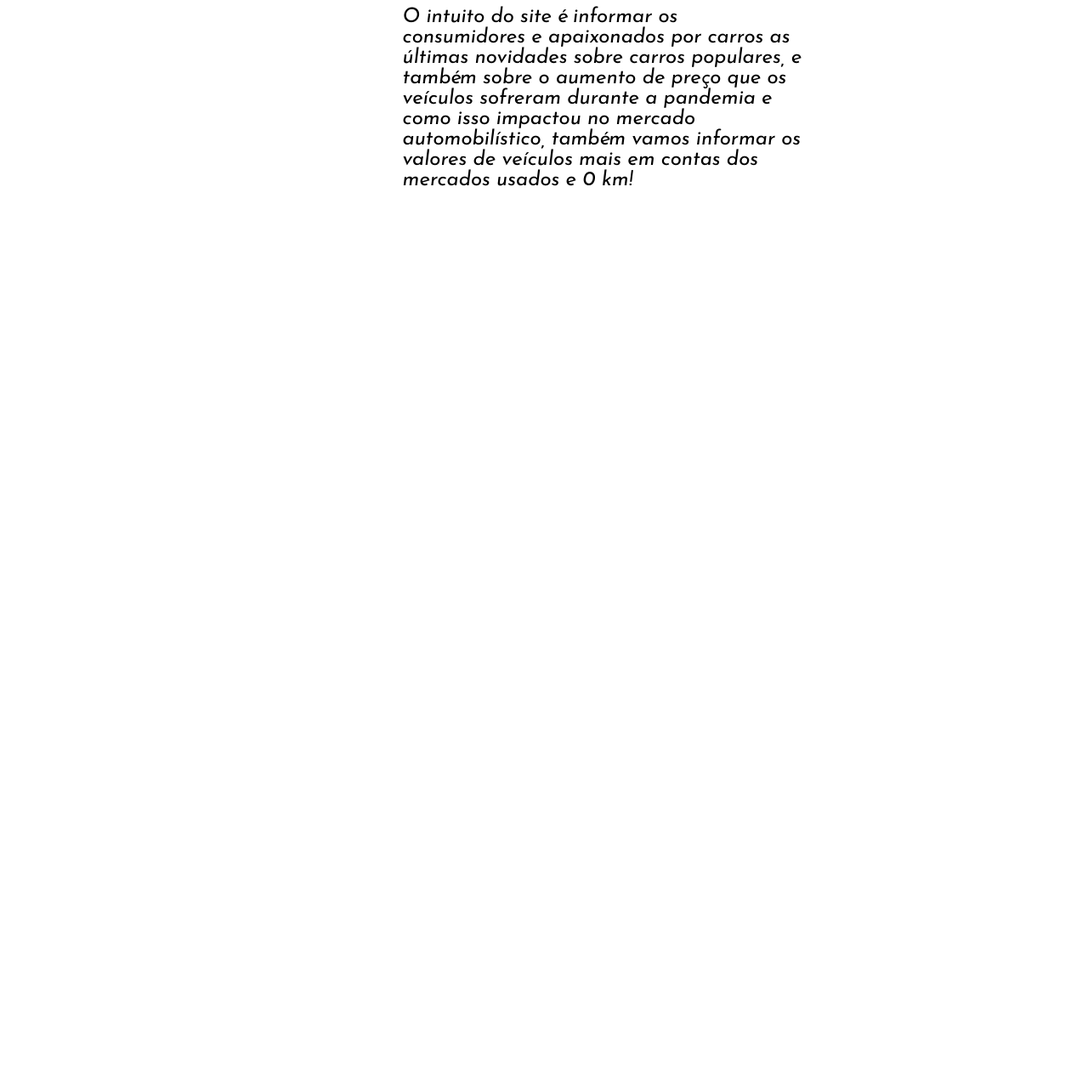
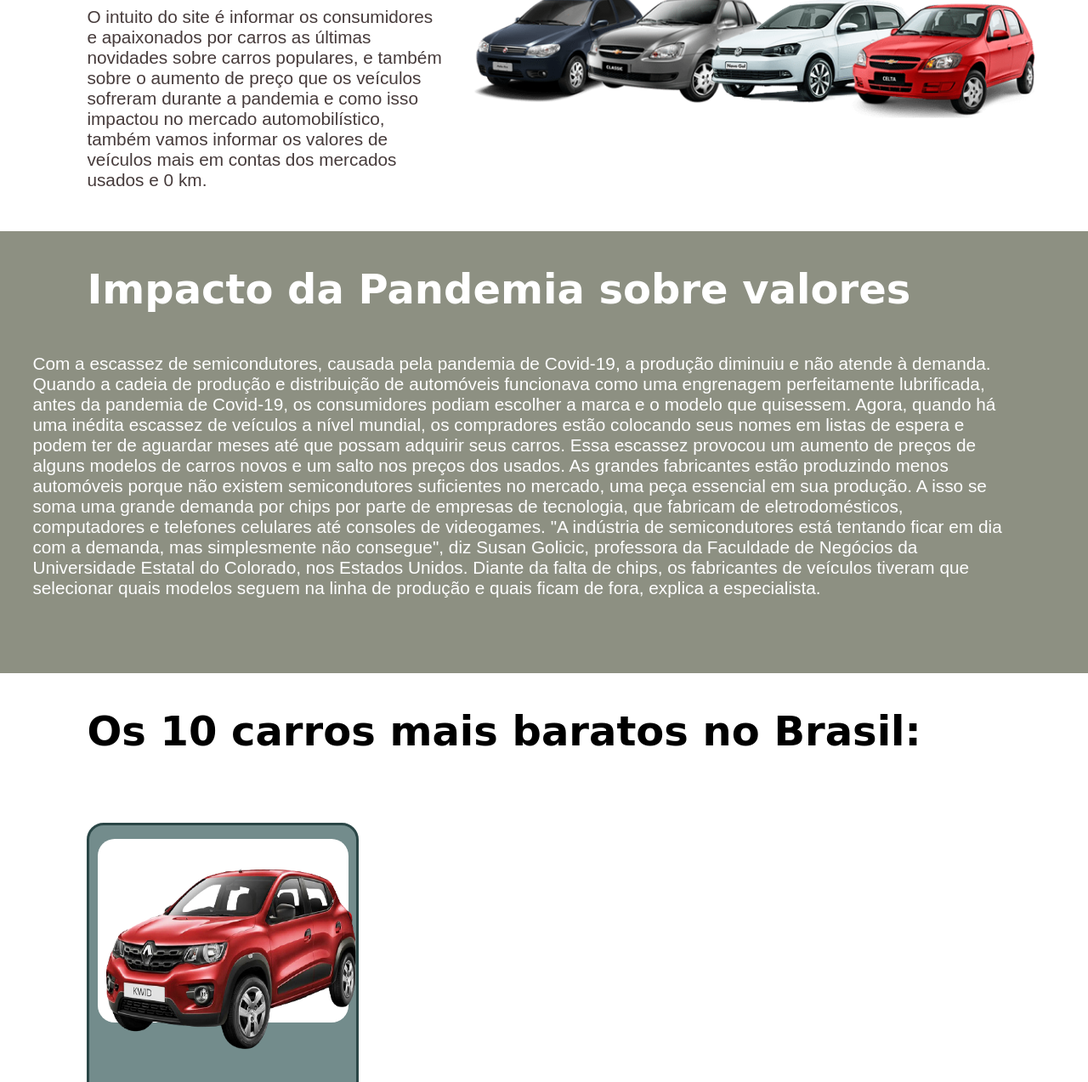
Before and after one commit to whybiel/projeto-pessoal, a plain HTML site: page index.html in a window 1280 px wide. Shown: the part 504-1777 px from the top of the page at 85% size. Before the commit the page ends 800 px from the top, so only its background shows below. Drawn offline with Linux system fonts and the light colour scheme; a web font is replaced by a local one.

Commit message:
Começando a desenvolver o site

```diff
--- a/index.html
+++ b/index.html
@@ -19,10 +19,25 @@
         </nav>
     </header>
     <main>
-        <h2 class="h2-top">Afinal, qual o intuito da Lata Velha?</h2>
-        <div class="text">
-            <p class="text-one">O intuito do site é informar os consumidores e apaixonados por carros as últimas novidades sobre carros populares, e também sobre o aumento de preço que os veículos sofreram durante a pandemia e como isso impactou no mercado automobilístico, também vamos informar os valores de veículos mais em contas dos mercados usados e 0 km!  </p>
+        <section class="about">
+            <h2 class="h2-top">Afinal, qual o intuito do Lata Velha?</h2>
+            <div class="text">
+                <p class="text-one">O intuito do site é informar os consumidores e apaixonados por carros as últimas novidades sobre carros populares, e também sobre o aumento de preço que os veículos sofreram durante a pandemia e como isso impactou no mercado automobilístico, também vamos informar os valores de veículos mais em contas dos mercados usados e 0 km.</p>
+                <img class="cars"src="./fotos/carros-locaçao.png" alt="carros populares">
         </div>
+        </section>
+        <div class="impact">
+            <h2 class="h2-impact">Impacto da Pandemia sobre valores</h2>
+            <p class="p-impact">Com a escassez de semicondutores, causada pela pandemia de Covid-19, a produção diminuiu e não atende à demanda. Quando a cadeia de produção e distribuição de automóveis funcionava como uma engrenagem perfeitamente lubrificada, antes da pandemia de Covid-19, os consumidores podiam escolher a marca e o modelo que quisessem. Agora, quando há uma inédita escassez de veículos a nível mundial, os compradores estão colocando seus nomes em listas de espera e podem ter de aguardar meses até que possam adquirir seus carros. Essa escassez provocou um aumento de preços de alguns modelos de carros novos e um salto nos preços dos usados. As grandes fabricantes estão produzindo menos automóveis porque não existem semicondutores suficientes no mercado, uma peça essencial em sua produção. A isso se soma uma grande demanda por chips por parte de empresas de tecnologia, que fabricam de eletrodomésticos, computadores e telefones celulares até consoles de videogames. "A indústria de semicondutores está tentando ficar em dia com a demanda, mas simplesmente não consegue", diz Susan Golicic, professora da Faculdade de Negócios da Universidade Estatal do Colorado, nos Estados Unidos. Diante da falta de chips, os fabricantes de veículos tiveram que selecionar quais modelos seguem na linha de produção e quais ficam de fora, explica a especialista.</p>
+        </div>
+        <section class="top10">
+            <h2 class="h2-top10">Os 10 carros mais baratos no Brasil:</h2>
+            <div class="cont-kwid">
+                <div class="gray">
+                    <img class="kwid" src="./fotos/kisspng-renault-kwid-car-dacia-duster-renault-kwid-rxt-5b2417f9807517.6985113815290920895262-removebg-preview.png" alt="renault kwid">
+                </div>
+            </div>
+        </section>
     </main>
     <footer></footer>
 </body>
--- a/style.css
+++ b/style.css
@@ -4,11 +4,10 @@
     margin:0;
     padding:0;
     box-sizing:border-box;
-
 }
 header{
     width:100%;
-    height:35vh;
+    height:30vh;
     background-image: linear-gradient(45deg, #e14fad 0%, #f9d423 100%);
     display: flex;
     align-items: center;
@@ -56,7 +55,7 @@ a{
 }
 .li-nav{
     font-size:2rem;
-    color:blanchedalmond;
+    color:white;
     list-style:none;
     font-family: 'Supermercado One', cursive;
 }
@@ -65,8 +64,12 @@ a{
     transform: scale(1.1);
     text-decoration:underline;
 }
+.about{
+    margin-top:10vh;
+    position: relative;
+}
 .h2-top{
-    width:30%;
+    width:40%;
     font-size: 3rem;
     font-family: 'Supermercado One', cursive;
     margin:5vh 0 0 8vw;
@@ -76,14 +79,76 @@ a{
     height:30vh;
     background-size:200%;
     border-radius:20px;
-    margin:1vh 0 0 35vw;
+    margin:1vh 0 0 6vw;
     text-align:left;
 }
 .text-one{
-    width:100%;
-    color:black;
+    width:90%;
+    color:rgb(70, 59, 59);
     padding:2vh 1vw 0 2vw;
-    font-size:1.5rem;
-    font-family: 'Josefin Sans', sans-serif;
+    font-size:1.3rem;
+    font-family: Arial, sans-serif;
     font-weight: 400;
 }
+.cars{
+    width:60vw;
+    position: absolute;
+    top:17vh;
+    left:40vw;
+}
+.impact{
+    width:100%;
+    height:65vh;
+    margin:5vh 0 0 0;
+    background-color:#8D9082;
+}
+.h2-impact{
+    font-size: 3rem;
+    color:white;
+    font-family: 'Supermercado One', cursive;
+    padding:5vh 0 3vh 8vw;
+}
+.p-impact{
+    width:90%;
+    color:white;
+    margin:3vh 0vw 0 3vw;
+    font-size:1.3rem;
+    font-family: Arial, sans-serif;
+    font-weight: 400;
+}
+.top10{
+    width:100%;
+    height:50vh;
+}
+.h2-top10{
+    font-size: 3rem;
+    color:black;
+    font-family: 'Supermercado One', cursive;
+    margin:5vh 0 0 8vw;
+}
+.top10{
+    position: relative;
+}
+.cont-kwid{
+    width: 25vw;
+    height:65vh;
+    margin:10vh 0 0 8vw;
+    border-radius:20px;
+    background-color:#738C8C;
+    border:3px solid #2A4646;
+    display: flex;
+    justify-content: center;
+}
+.gray{
+    width:23vw;
+    height:27vh;
+    border-radius:20px;
+    margin-top:2vh;
+    background-color:#fff;
+    display: flex;
+    justify-content: center;
+}
+.kwid{
+    width:33vw;
+    height:32vh;
+}
```
Also changed, not shown: fotos/carros-locaçao.png (added), fotos/kisspng-renault-kwid-car-dacia-duster-renault-kwid-rxt-5b2417f9807517.6985113815290920895262-removebg-preview.png (added).
